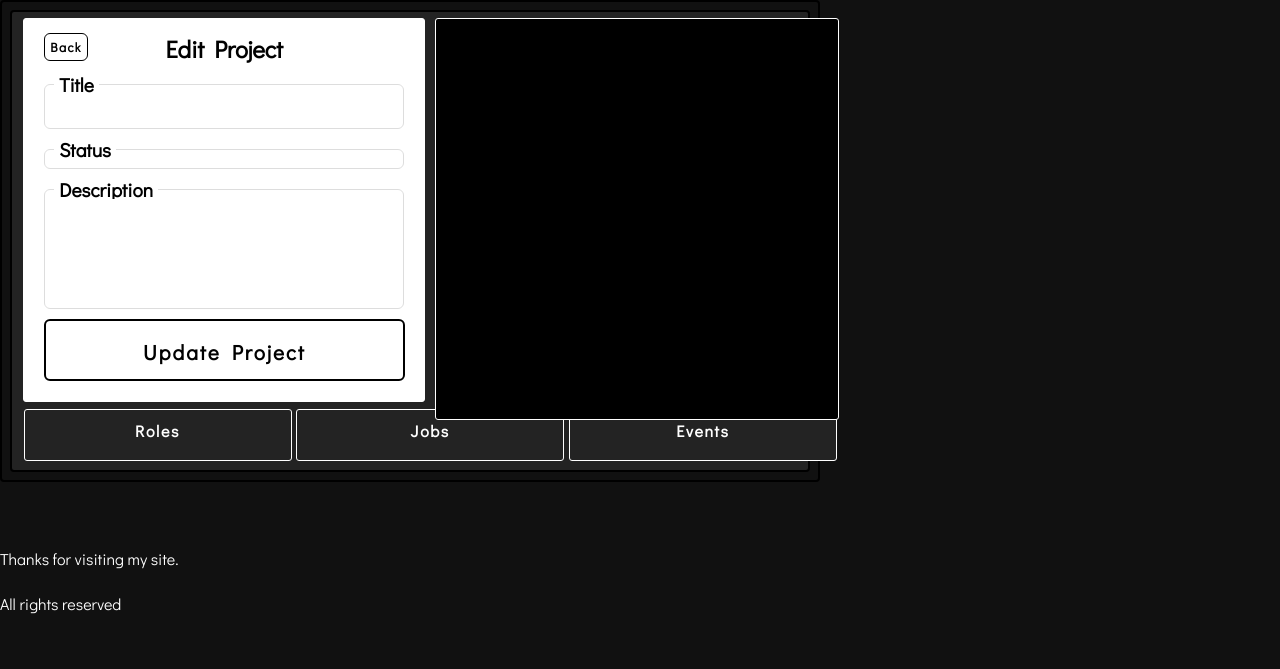
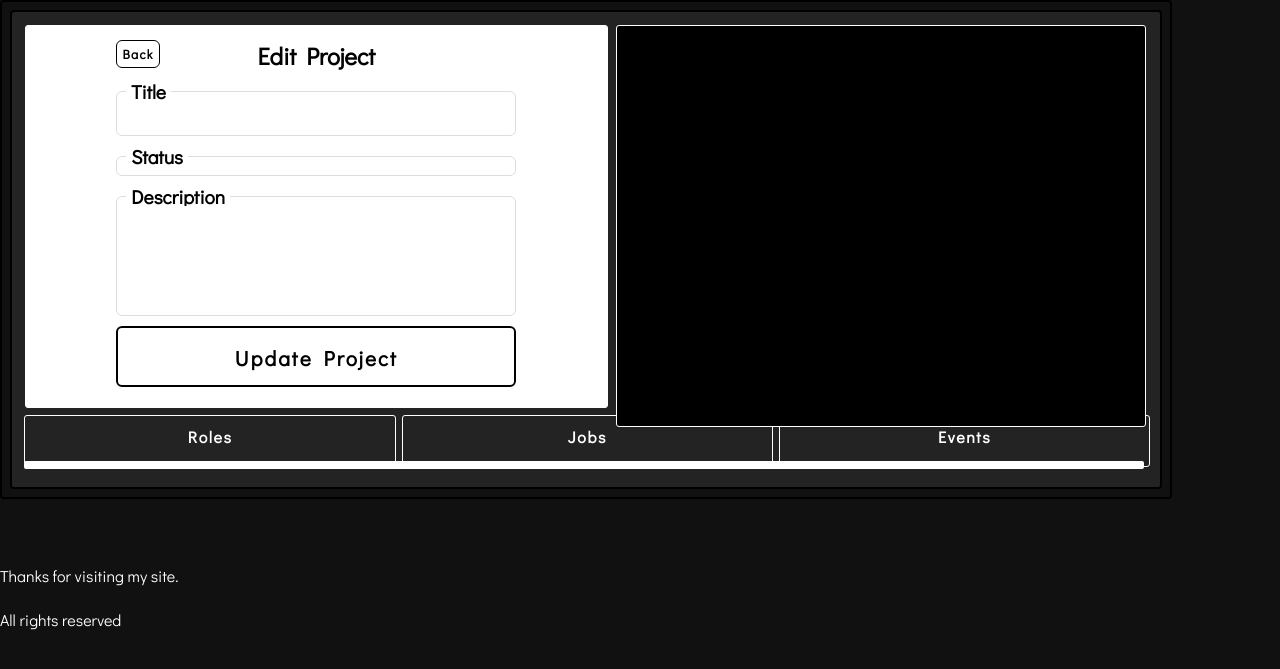
Before and after one commit to mattgray7/Agency, a Django app: template AgencyApp/templates/AgencyApp/post/createPost.html in a window 1280 px wide. Shown: the part 96-765 px from the top of the page. Run offline with Django 3.2, Linux system fonts and the light colour scheme; the template is opened without the code that fills it: values that come from a table or form of the project are taken from there, others are empty.

Commit message:
Made panels expand with page resize, fixed background min width, and fixed margins of the project tab content panel

```diff
--- a/AgencyApp/static/AgencyApp/css/post.css
+++ b/AgencyApp/static/AgencyApp/css/post.css
@@ -1,8 +1,7 @@
 	.mainViewPanel
 	{
-		width: 100%;
-		min-width: 731px;
-		max-width: 800px;
+		width: 90%;
+		min-width: 850px;
 		/*background: #FFF;*/
 		color: #000;
 		text-align: center;
@@ -65,13 +64,12 @@
 	}
 	.postPanel
 	{
-		min-width: 680px;
 		min-height: 300px;
 		background: #232323;
 		color: #000;
 		border: 2px solid #000;
 		border-radius: 4px;
-		padding: 0.2em;
+		padding: 0.6em;
 		text-align: left;
 	}
 	.postPanelFullHeight
--- a/AgencyApp/templates/AgencyApp/post/createPost.html
+++ b/AgencyApp/templates/AgencyApp/post/createPost.html
@@ -32,7 +32,7 @@
 		<table style="width:99%; height: 400px;">
 			<tr>
 						<td style="min-width: 400px;">
-							<div style="width: 99%; max-height: 400px; background: #FFF; max-width:100%; min-width: 100%; border: 1px solid #FFF; border-radius:3px; overflow: hidden; margin-left: 5px;">
+							<div style="width: 99%; max-height: 400px; background: #FFF; max-width:100%; min-width: 100%; border: 1px solid #FFF; border-radius:3px; overflow: hidden; margin-left: 0px;">
 								<form class="form-style-7" id="editContentForm" method="post" action="{{ currentPageURL }}" style="margin-top:-10px;">
 									{% csrf_token %}
 									{% if cancelDestination == possibleDestinations.viewPost %}
@@ -84,7 +84,7 @@
 						<td style="min-width: 400px; position:relative">
 							<div style="position: absolute; top: 0; width: 100%; margin-left: 10px;">
 							<div id="postPicturePanel" class="postPicture" style="width: 100%; height: 400px; ">
-								<div style="max-width:100%; max-height: 400px; min-width: 100%; min-height: 400px; background: #000; border: 1px solid #FFF; border-radius:3px; position: relative; overflow: hidden; margin-top: -2px; ">
+								<div style="max-width:100%; max-height: 400px; min-width: 100%; min-height: 400px; background: #000; border: 1px solid #FFF; border-radius:3px; position: relative; overflow: hidden; margin-top: -2px; margin-left: -7px;">
 									<div id="postPicture" style="padding: 3em 0em 0em 0em">
 										{% if post.postPicture %}
 											<img id="postPictureImg" src="{{ post.postPicture.url }}" style="min-width: 100%; max-width:100%; max-height:100%;"/>
@@ -132,7 +132,7 @@
 			</tr>
 			<tr>
 						<td colspan="3" >
-							<table style="width:102%; margin-left: 2px; margin-right:-10px">
+							<table style="width:102%; margin-left: -4px; margin-right:-10px">
 								<tr style="text-align: center">
 									<td>
 										<div class="projectTabButtonInactive" id="charactersButton" onclick="selectProjectTab('roles')" style="width: 99%">
@@ -154,6 +154,15 @@
 									</td>
 								</tr>
 							</table>
+						</td>
+			</tr>
+			<tr>
+						<td colspan="3">
+							<div id="projectContentPanel" class="projectContentPanel" style="margin-left: -1px; margin-right:-8px;">
+								<div id="projectContentList" class="projectContentList">
+
+								</div>
+							</div>
 						</td>
 			</tr>
 		</table>
```
